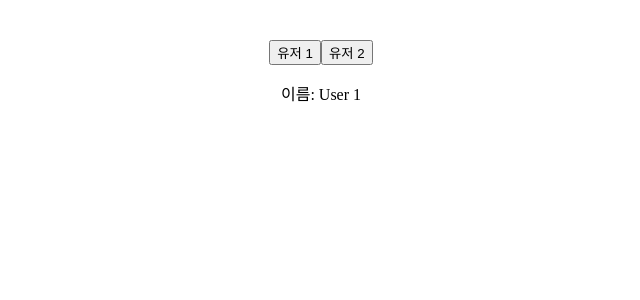
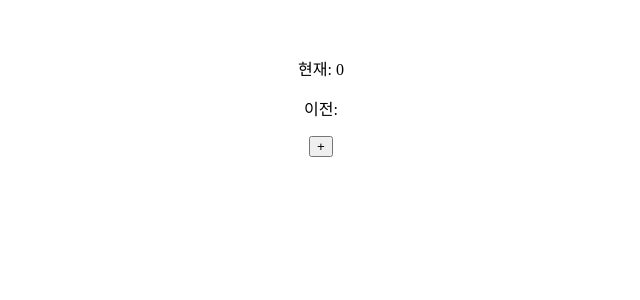
Before and after one commit to domino3333/react-diy, a React (Vite) app in the folder prac01/: page / in a window 1280 px wide. Shown: the top 300 px of the page, without its empty margins (319-959 px from the left). Built offline with nearby package versions, Linux system fonts and the light colour scheme.

Commit message:
useRef 기본적인 사용법

```diff
--- a/prac01/src/App.jsx
+++ b/prac01/src/App.jsx
@@ -1,19 +1,13 @@
 
 import './App.css'
 import { useState } from 'react'
-
-
-import Profile from "./components/Profile";
+import Example from './components/Example';
 
 export default function App() {
-  const [userId, setUserId] = useState(1);
 
   return (
     <>
-      <button onClick={() => setUserId(1)}>유저 1</button>
-      <button onClick={() => setUserId(2)}>유저 2</button>
-
-      <Profile userId={userId} />
+      <Example/>
     </>
   );
 }
--- /dev/null
+++ b/prac01/src/components/Example.jsx
@@ -0,0 +1,18 @@
+import { useEffect, useRef, useState } from "react";
+
+export default function Example() {
+  const [count, setCount] = useState(0);
+  const prevCountRef = useRef(null);
+
+  useEffect(() => {
+    prevCountRef.current = count;
+  }, [count]);
+
+  return (
+    <div>
+      <p>현재: {count}</p>
+      <p>이전: {prevCountRef.current}</p>
+      <button onClick={() => setCount(count + 1)}>+</button>
+    </div>
+  );
+}
```
